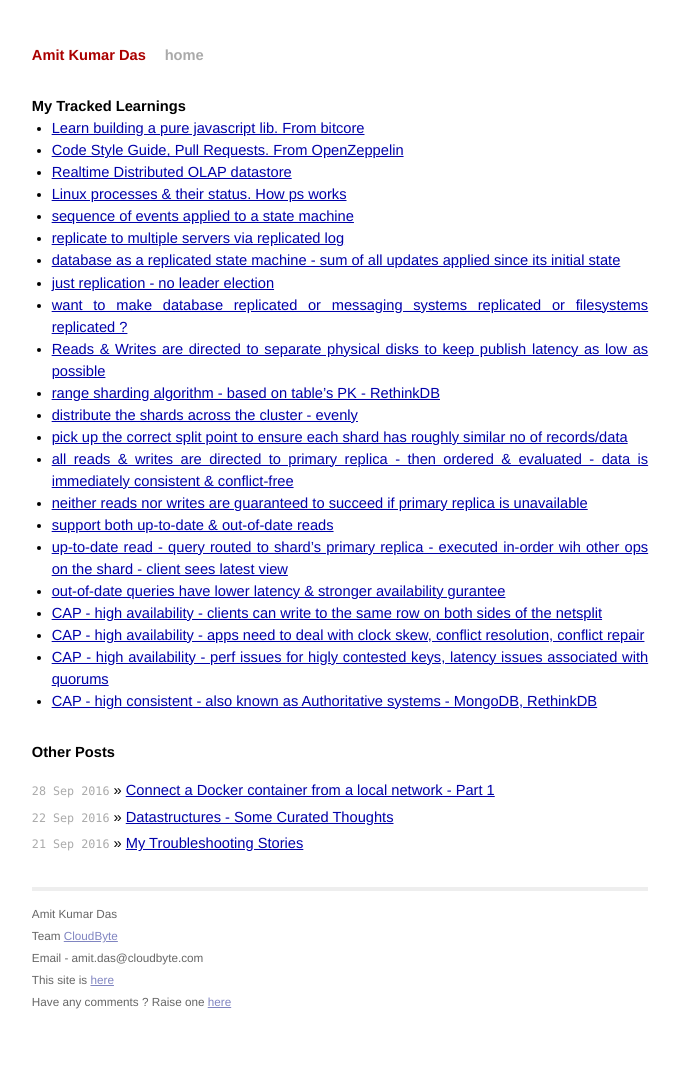
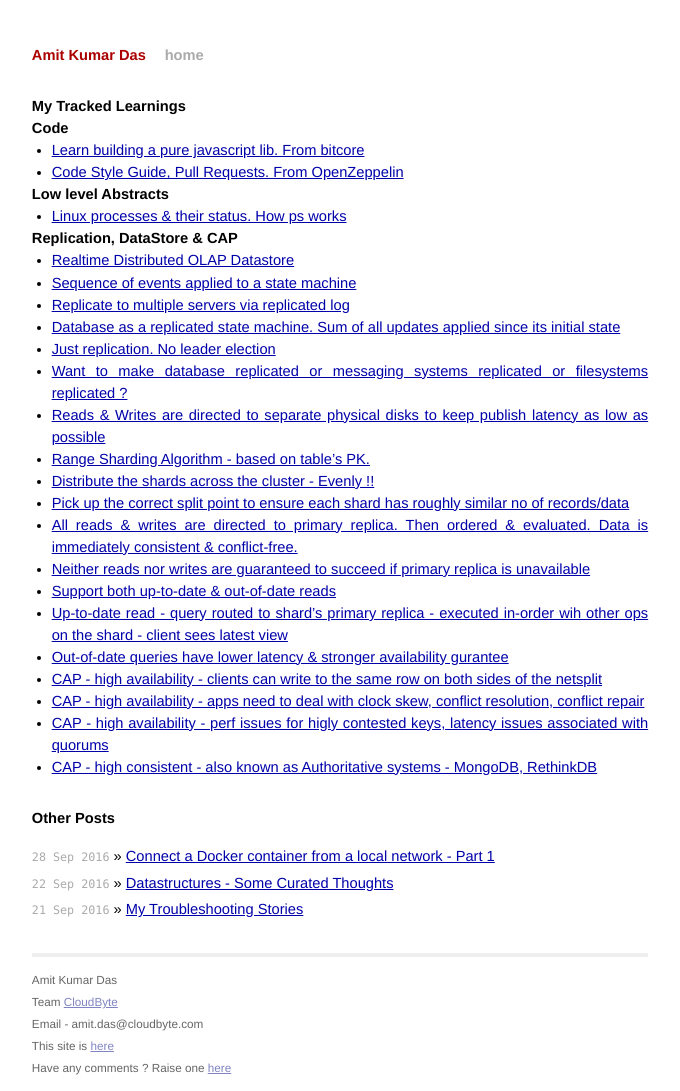
Before and after one commit to AmitKumarDas/amitkumardas.github.io, a Jekyll site: the page built from _posts/2016-10-06-My Tracked Learnings.md, in a window 1280 px wide. Shown: the whole page, without its empty margins (300-980 px from the left). Built offline with Jekyll 4.4.1, drawn with Linux system fonts in a browser that asks for light colours; before the commit the page ends 1025 px from its top, so only the background shows below that.

Commit message:
Update 2016-10-06-My Tracked Learnings.md

```diff
--- a/_posts/2016-10-06-My Tracked Learnings.md
+++ b/_posts/2016-10-06-My Tracked Learnings.md
@@ -5,24 +5,34 @@ title: My Tracked Learnings
 
 ## My Tracked Learnings
 
+
+### Code
+
 - [Learn building a pure javascript lib. From bitcore](https://github.com/bitpay/bitcore-lib)
 - [Code Style Guide, Pull Requests. From OpenZeppelin](https://github.com/OpenZeppelin/zeppelin-solidity/blob/master/CONTRIBUTING.md#style-guidelines)
-- [Realtime Distributed OLAP datastore](http://www.slideshare.net/KishoreGopalakrishna/pinot-realtime-distributed-olap-datastore)
+
+
+### Low level Abstracts
+
 - [Linux processes & their status. How ps works](https://fredrb.github.io/2016/10/01/Understanding-proc/)
-- [sequence of events applied to a state machine](http://bookkeeper.apache.org/)
-- [replicate to multiple servers via replicated log](http://bookkeeper.apache.org/)
-- [database as a replicated state machine - sum of all updates applied since its initial state](http://bookkeeper.apache.org/)
-- [just replication - no leader election](http://bookkeeper.apache.org/)
-- [want to make database replicated or messaging systems replicated or filesystems replicated ?](http://bookkeeper.apache.org/)
+
+### Replication, DataStore & CAP
+
+- [Realtime Distributed OLAP Datastore](http://www.slideshare.net/KishoreGopalakrishna/pinot-realtime-distributed-olap-datastore)
+- [Sequence of events applied to a state machine](http://bookkeeper.apache.org/)
+- [Replicate to multiple servers via replicated log](http://bookkeeper.apache.org/)
+- [Database as a replicated state machine. Sum of all updates applied since its initial state](http://bookkeeper.apache.org/)
+- [Just replication. No leader election](http://bookkeeper.apache.org/)
+- [Want to make database replicated or messaging systems replicated or filesystems replicated ?](http://bookkeeper.apache.org/)
 - [Reads & Writes are directed to separate physical disks to keep publish latency as low as possible](https://github.com/yahoo/pulsar)
-- [range sharding algorithm - based on table's PK - RethinkDB](https://rethinkdb.com/docs/architecture/)
-- [distribute the shards across the cluster - evenly](https://rethinkdb.com/docs/architecture/)
-- [pick up the correct split point to ensure each shard has roughly similar no of records/data](https://rethinkdb.com/docs/architecture/)
-- [all reads & writes are directed to primary replica - then ordered & evaluated - data is immediately consistent & conflict-free](https://rethinkdb.com/docs/architecture/)
-- [neither reads nor writes are guaranteed to succeed if primary replica is unavailable](https://rethinkdb.com/docs/architecture/)
-- [support both up-to-date & out-of-date reads](https://rethinkdb.com/docs/architecture/)
-- [up-to-date read - query routed to shard's primary replica - executed in-order wih other ops on the shard - client sees latest view](https://rethinkdb.com/docs/architecture/)
-- [out-of-date queries have lower latency & stronger availability gurantee](https://rethinkdb.com/docs/architecture/)
+- [Range Sharding Algorithm - based on table's PK.](https://rethinkdb.com/docs/architecture/)
+- [Distribute the shards across the cluster - Evenly !!](https://rethinkdb.com/docs/architecture/)
+- [Pick up the correct split point to ensure each shard has roughly similar no of records/data](https://rethinkdb.com/docs/architecture/)
+- [All reads & writes are directed to primary replica. Then ordered & evaluated. Data is immediately consistent & conflict-free.](https://rethinkdb.com/docs/architecture/)
+- [Neither reads nor writes are guaranteed to succeed if primary replica is unavailable](https://rethinkdb.com/docs/architecture/)
+- [Support both up-to-date & out-of-date reads](https://rethinkdb.com/docs/architecture/)
+- [Up-to-date read - query routed to shard's primary replica - executed in-order wih other ops on the shard - client sees latest view](https://rethinkdb.com/docs/architecture/)
+- [Out-of-date queries have lower latency & stronger availability gurantee](https://rethinkdb.com/docs/architecture/)
 - [CAP - high availability - clients can write to the same row on both sides of the netsplit](https://rethinkdb.com/docs/architecture/)
 - [CAP - high availability - apps need to deal with clock skew, conflict resolution, conflict repair](https://rethinkdb.com/docs/architecture/)
 - [CAP - high availability - perf issues for higly contested keys, latency issues associated with quorums](https://rethinkdb.com/docs/architecture/)
```
